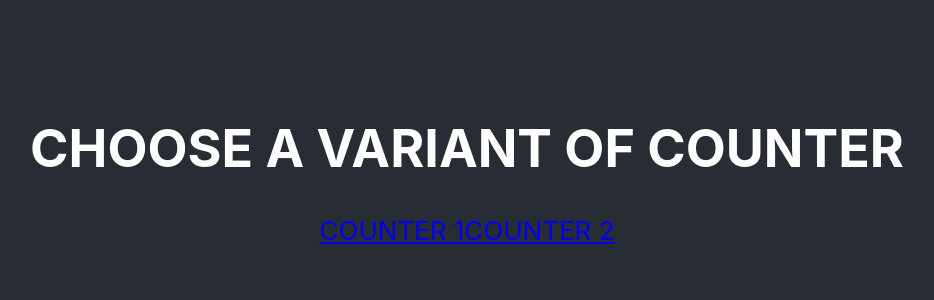
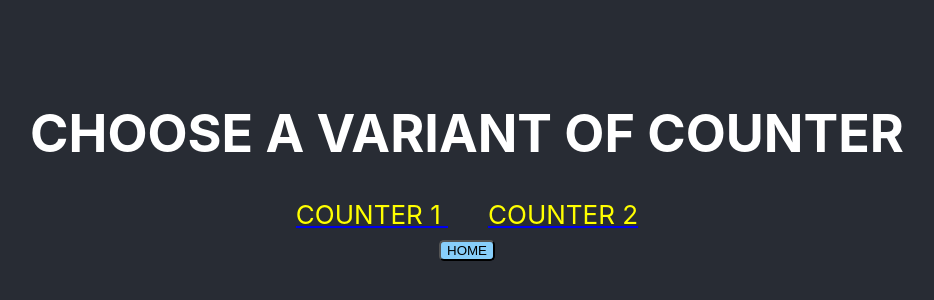
Before and after one commit to 3331668Kirill/TestWorkCounter, a React (Create React App) app: page /#/ in a window 1280 px wide. Shown: the part 236-536 px from the top of the page, without its empty margins (173-1107 px from the left). Built offline with nearby package versions, Linux system fonts and the light colour scheme.

Commit message:
add Button "home"

```diff
--- a/src/App.css
+++ b/src/App.css
@@ -90,3 +90,8 @@
   background-color: lightskyblue;
   border-radius: 5px;
 }
+
+.link{
+  color: yellow;
+  margin: 20px;
+}
--- a/src/App.tsx
+++ b/src/App.tsx
@@ -26,10 +26,10 @@ export const PATH: TypePath = {
 function App() {
     let countStartMaxValue = Number(localStorage.getItem('countMaxValue'))
     let countStartMinValue = Number(localStorage.getItem('countMinValue'))
-    const[buttonDisabled, setButtonDisabled] = useState(false)
-    const setCounter2 = () =>{
+    const [buttonDisabled, setButtonDisabled] = useState(false)
+    const setCounter2 = () => {
         setButtonDisabled(!buttonDisabled)
-       // setCountValue(100)
+        // setCountValue(100)
     }
     const [countMinValue, setCountMinValue] = useState<number>(countStartMinValue)
     const changeMinValue = (e: ChangeEvent<HTMLInputElement>) => {
@@ -38,11 +38,11 @@ function App() {
         if (eValue >= 0) {
             setCountMinValue(eValue)
             if (countMaxValue <= countMinValue) {
-                setCountMaxValue(countMinValue+1)
+                setCountMaxValue(countMinValue + 1)
             }
             if (Number(localStorage.getItem('countValue')) <= countMinValue) {
                 let value = Number(localStorage.getItem('countMinValue'))
-                setCountValue(value+1)
+                setCountValue(value + 1)
             }
         }
     }
@@ -94,7 +94,7 @@ function App() {
         localStorage.setItem('countValue', JSON.stringify(countValue))
     }, [countValue])
 
-    const blockButtonsIncReset = (t:string) => {
+    const blockButtonsIncReset = (t: string) => {
         return (
             <div className={'buttonBlock'}>
                 <Button name={'inc'} callback={incValue} disabled={countValue === countMaxValue}/>
@@ -106,7 +106,7 @@ function App() {
 
             </div>)
     }
-    const blockButtonSet = (t:string) => {
+    const blockButtonSet = (t: string) => {
         return (
             <div className={'buttonBlock'}>
 
@@ -156,7 +156,7 @@ function App() {
                                                                        buttonDisabled={buttonDisabled}
 
 
-                          />}
+                        />}
                         />
 
                         <Route path={PATH.SET} element={<SetComponent resetValue={resetValue}
@@ -173,9 +173,11 @@ function App() {
                     {path === PATH.COUNTER1 && blockButtonsIncReset(PATH.SET)}
                     {path === PATH.SET && blockButtonSet(PATH.COUNTER1)}
                     {path === PATH.HOME && null}
+                    <NavLink to={PATH.HOME}>
+                        <Button name={'HOME'} callback={() => changePath('/')} disabled={false}/>
+                    </NavLink>
+                </header>
 
-
-                </header>
             </div>
 
         </HashRouter>
--- a/src/Counter2.tsx
+++ b/src/Counter2.tsx
@@ -26,7 +26,7 @@ export const Counter2 = ({
                             {blockColor === 'setBlockRed' && countMinValue === 0
                                 ? <div style={{color: 'red', fontSize: '20px'}}>Incorrect value</div>
                                 : null}
-                    </div>
+                        </div>
                     )
                     : <MainComponent resetValue={resetValue}
                                      countValue={countValue}
--- a/src/HomePage.tsx
+++ b/src/HomePage.tsx
@@ -1,6 +1,6 @@
 import React from 'react';
 import {NavLink} from "react-router-dom";
-import {PATH, TypePath} from "./App";
+import {PATH} from "./App";
 
 type PropsHomePage = {
     changePath:(p:string)=>void
@@ -17,10 +17,10 @@ const changePath = () =>{
                 <h1> CHOOSE A VARIANT OF COUNTER </h1>
                 <div>
                     <NavLink to={PATH.COUNTER1}>
-                        <span onClick={changePath}>COUNTER 1</span>
+                        <span className={'link'} onClick={changePath}>COUNTER 1 </span>
                     </NavLink>
                     <NavLink to={'counter2'}>
-                        <span>COUNTER 2</span>
+                        <span className={'link'}> COUNTER 2</span>
                     </NavLink>
                 </div>
             </div>
```
